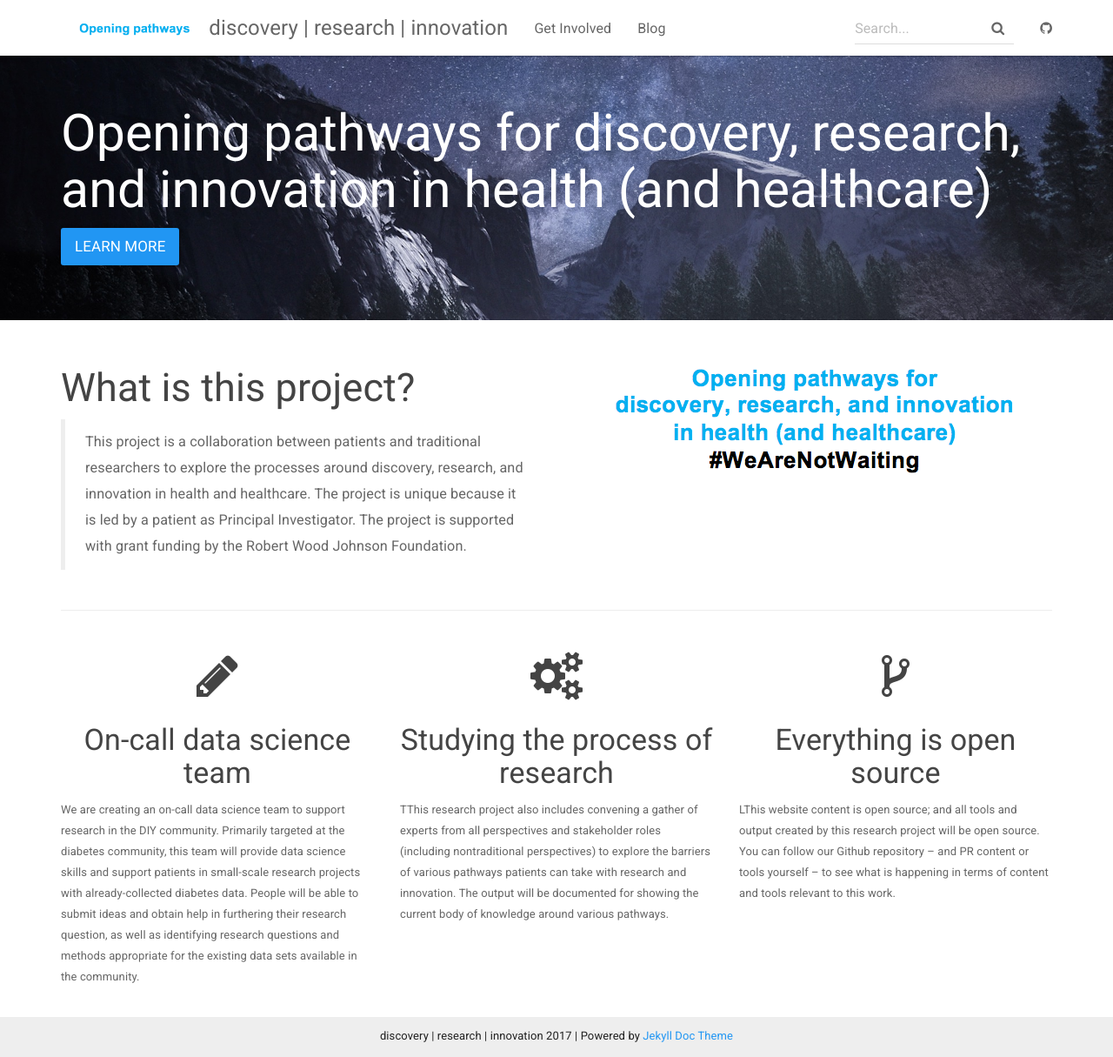
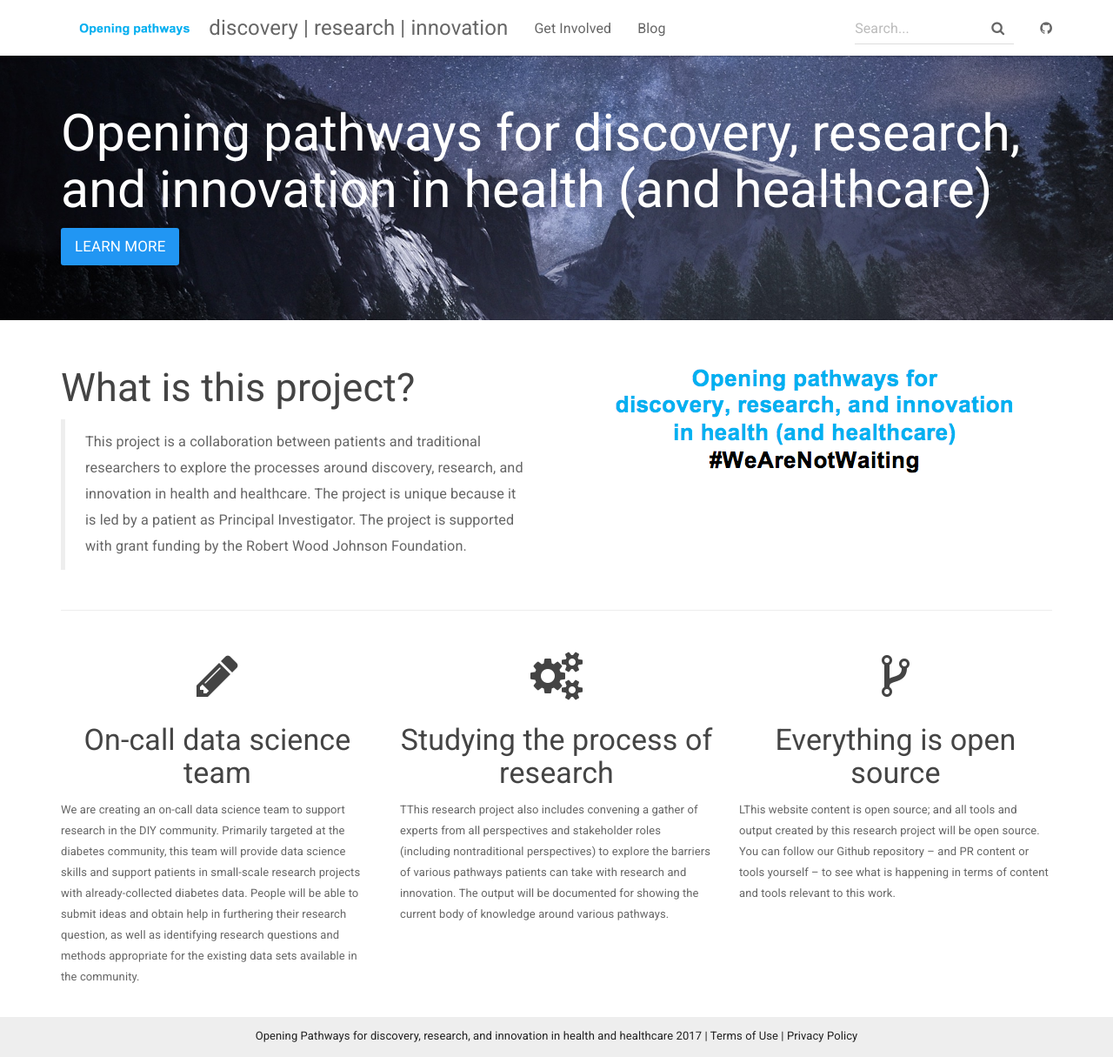
Before and after one commit to danamlewis/Testrepo2, a Jekyll site: the page built from index.html, in a window 1280 px wide and 1215 px high. Shown: the whole window at 87% size. Built offline with Jekyll 4.4.1, drawn with Linux system fonts in a browser that asks for light colours; nearby versions of some CDN libraries.

Commit message:
Change footer nav

```diff
--- a/_includes/footer.html
+++ b/_includes/footer.html
@@ -2,8 +2,9 @@
     <div class="container">
 
         <p class="text-center">
-            {{ site.title }} {{ site.time | date: '%Y' }} |
-            Powered by <a href="https://github.com/aksakalli/jekyll-doc-theme">Jekyll Doc Theme</a>
+            Opening Pathways for discovery, research, and innovation in health and healthcare {{ site.time | date: '%Y' }} |
+            Terms of Use |
+            Privacy Policy
         </p>
         <!-- <p class="text-muted">Place sticky footer content here.</p> -->
     </div>
```
